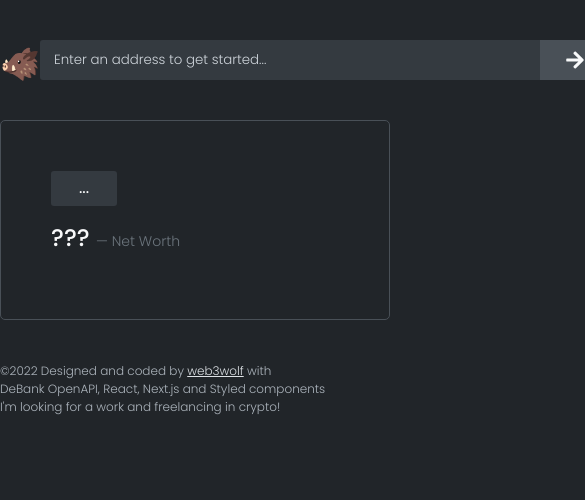
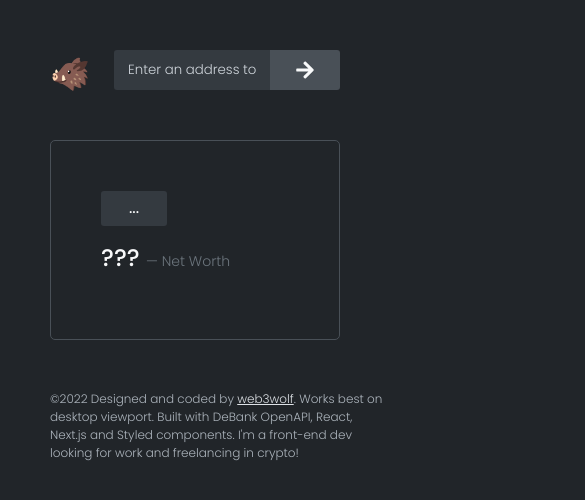
Before and after one commit to 0xfuje/dashboar, a Next.js app: page / in a window 390 px wide. Shown: the top 500 px of the page, 585 px wide, since content can reach past the window. Built offline with nearby package versions, Linux system fonts and the light colour scheme.

Commit message:
Minimal amount of responsive styling

```diff
--- a/components/Dashboard.tsx
+++ b/components/Dashboard.tsx
@@ -10,11 +10,15 @@ import GasStation from "./dashboard/GasStation";
 const StyledDashboard = styled.div`
     margin: 0 auto;
     background-color: ${({theme}) => theme.colors.dark2};
-    max-width: ${({theme}) => theme.sizes.width.dash1};
+    max-width: ${({theme}) => theme.sizes.width.full_width};
     border: 1px solid ${({theme}) => theme.colors.grey2};
     border-radius: ${({theme}) => theme.sizes.borrad.medium};
-    padding: ${({theme}) => theme.sizes.padding.dash};
-`
+    padding: ${({theme}) => theme.sizes.padding.normal};
+    @media (max-width: ${props => props.theme.breakpoints.medium}) {
+        border: none;
+        padding: ${({theme}) => theme.sizes.padding.normal};
+    };
+`;
 
 type propsType = {
     variant: 'main' | 'history' | 'gas-station',
--- a/components/Footer.tsx
+++ b/components/Footer.tsx
@@ -1,16 +1,21 @@
 import styled from "styled-components";
-import { useContext } from "react";
-import { DashboardContext } from "../context/dashboard.context";
+/* import { useContext } from "react";
+import { DashboardContext } from "../context/dashboard.context"; */
 
-const StyledFooter = styled.footer<IProps>`
+const StyledFooter = styled.footer`
     margin-top: 3rem;
-    margin-bottom: 3rem;
+    padding-bottom: 3rem;
+
     font-weight: 300;
     font-size: ${props => props.theme.sizes.font.normal};
     color: ${props => props.theme.colors.lightgrey2};
     text-align: center;
+    @media (max-width: ${props => props.theme.breakpoints.medium}) {
+        padding-left: ${({theme}) => theme.sizes.padding.normal};
+    }
     .Footer {
         &-para {
+            max-width: 60ch;
             text-align: left;
         }
         &-link {
@@ -24,18 +29,16 @@ const StyledFooter = styled.footer<IProps>`
     }
 `;
 
-interface IProps {
-    isLoading: boolean,
-}
+
 
 function Footer() {
-    const { wallet } = useContext(DashboardContext);
-    console.log(wallet.isLoading);
     const year = new Date().getFullYear();
     return (
-        <StyledFooter className="Footer" isLoading={wallet.isLoading}>
-            <p className="Footer-para">©{year} Designed and coded by <a className='Footer-link' href="https://github.com/web3wolf">web3wolf</a> with <br />DeBank OpenAPI, React, Next.js and Styled components
-            <br />I&#39;m looking for a work and freelancing in crypto!</p>
+        <StyledFooter className="Footer">
+            <p className="Footer-para">©{year} Designed and coded by <a className='Footer-link' href="https://github.com/web3wolf">web3wolf</a>.
+            Works best on desktop viewport.
+            Built with DeBank OpenAPI, React, Next.js and Styled components.
+            I&#39;m a front-end dev looking for work and freelancing in crypto!</p>
         </StyledFooter>
     )
 }
--- a/components/Header.tsx
+++ b/components/Header.tsx
@@ -6,9 +6,16 @@ import Image from 'next/image';
 const StyledHeader = styled.header`
     margin: 40px auto;
     display: flex;
-    max-width: ${props => props.theme.sizes.width.dash1};
+    max-width: ${props => props.theme.sizes.width.full_width};
     justify-content: space-between;
     background-color: ${props => props.theme.colors.dark2};
+    @media (max-width: ${props => props.theme.breakpoints.medium}) {
+        margin: ${({theme}) => theme.sizes.padding.normal};
+        margin-bottom: 0;
+        .Header-logo-container {
+            display: none
+        }
+    }
     .Header {
         &-logo {
             position: relative;
@@ -31,7 +38,10 @@ function Header() {
     return (
         <StyledHeader className='Header'>
                 <div className="Header-logo">
-                    <Image className='Header-logo-text' src='/dash.svg' width='100px' height='40px' alt='DashBoar Logo'/>
+                    <div className="Header-logo-container">
+                    <Image className='Header-logo-img' src='/dash.svg' width='100px' height='40px' alt='DashBoar Logo'/>
+                    </div>
+
                     <div className="Header-logo-boar"> 🐗</div>
                 </div>
 
--- a/components/Loader.tsx
+++ b/components/Loader.tsx
@@ -4,10 +4,13 @@ import DashHeader from "./dashboard/main/DashHeader";
 const StyledLoader = styled.div`
     margin: 0 auto;
     background-color: ${({theme}) => theme.colors.dark2};
-    max-width: ${({theme}) => theme.sizes.width.dash1};
+    max-width: ${({theme}) => theme.sizes.width.full_width};
     border: 0.5px solid ${({theme}) => theme.colors.grey2};
     border-radius: ${({theme}) => theme.sizes.borrad.medium};
-    padding: ${({theme}) => theme.sizes.padding.dash};
+    padding: ${({theme}) => theme.sizes.padding.normal};
+    @media (max-width: ${props => props.theme.breakpoints.medium}) {
+        margin: ${({theme}) => theme.sizes.padding.normal};
+    }
 
     .Loader {
         &-animation {
--- a/components/SearchBar.tsx
+++ b/components/SearchBar.tsx
@@ -10,10 +10,9 @@ const StyledSearchBar = styled.div`
     justify-content: space-between;
 
     .SearchBar {
-
         &-input {
             font-family: ${props => props.theme.fontFamily};
-            width: ${props => props.theme.sizes.width.searchbar};
+            width: ${props => props.theme.sizes.width.small_width};
             font-weight: 300;
             background-color: ${props => props.theme.colors.dark1};
             color: ${props => props.theme.colors.light1};
@@ -28,6 +27,10 @@ const StyledSearchBar = styled.div`
             }
             &::placeholder {
                 color: ${props => props.theme.colors.lightgrey1};
+            }
+            @media (max-width: ${props => props.theme.breakpoints.medium}) {
+
+                width: calc(40vw);
             }
         }
         &-button {
--- a/components/dashboard/StyledDash.tsx
+++ b/components/dashboard/StyledDash.tsx
@@ -5,7 +5,7 @@ const StyledDash = styled.div`
     max-width: 100%;
     border: 0.5px solid ${({theme}) => theme.colors.grey2};
     border-radius: ${({theme}) => theme.sizes.borrad.medium};
-    padding: ${({theme}) => theme.sizes.padding.sm_dash};
+    padding: ${({theme}) => theme.sizes.padding.small};
 `
 
 export default StyledDash;
--- a/components/dashboard/main/DashHeader.tsx
+++ b/components/dashboard/main/DashHeader.tsx
@@ -5,6 +5,7 @@ import { DashboardContext } from "../../../context/dashboard.context";
 
 const StyledDashHeader = styled.div`
     .DashHeader {
+
         &-address {
             display: inline-block;
             background-color: ${({theme}) => theme.colors.dark1};
--- a/components/dashboard/main/Networks.tsx
+++ b/components/dashboard/main/Networks.tsx
@@ -13,6 +13,9 @@ const StyledNetworks = styled.div`
             display: grid;
             grid-gap: 10px;
             grid-template-columns: 162.5px 162.5px 162.5px 162.5px;
+            @media (max-width: ${props => props.theme.breakpoints.medium}) {
+                grid-template-columns: 162.5px 162.5px;
+            }
             grid-auto-rows: 60px;
         }
 
--- a/components/dashboard/main/Protocols.tsx
+++ b/components/dashboard/main/Protocols.tsx
@@ -13,6 +13,9 @@ const StyledProtocols = styled.div`
             display: grid;
             grid-gap: 10px;
             grid-template-columns: 162.5px 162.5px 162.5px 162.5px;
+            @media (max-width: ${props => props.theme.breakpoints.medium}) {
+                grid-template-columns: 162.5px 162.5px;
+            }
             grid-auto-rows: 60px;
         }
     }
--- a/components/dashboard/main/Wallet.tsx
+++ b/components/dashboard/main/Wallet.tsx
@@ -43,6 +43,12 @@ const StyledWallet = styled.div`
             div:nth-child(5n + 6), div:nth-child(5n + 7) {
                 color: ${({theme}) => theme.colors.light3};
                 font-weight: 300;
+
+            }
+            &-price, &-balance {
+                @media (max-width: ${props => props.theme.breakpoints.medium}) {
+                    opacity: 0;
+                }
             }
             &-item {
                 &-asset {
@@ -67,12 +73,15 @@ const StyledWallet = styled.div`
                 }
                 &-price, &-balance {
                     font-weight: 300;
-
                     color: ${({theme}) => theme.colors.light3};
+                    @media (max-width: ${props => props.theme.breakpoints.medium}) {
+                        opacity: 0;
+                    }
                 }
             }
 
         }
+
 
 
     }
--- a/styles/globalStyles.js
+++ b/styles/globalStyles.js
@@ -32,9 +32,8 @@ html {
 }
 body {
     max-width: ${props => props.theme.sizes.width.full_width};
+    background-color: ${props => props.theme.colors.dark2};
     margin: 0 auto;
-
-
 }
 `
 
--- a/styles/theme.ts
+++ b/styles/theme.ts
@@ -25,9 +25,7 @@ declare module 'styled-components' {
                 xlarge: string
             },
             width: {
-                dash1: string,
-                dash2: string,
-                searchbar: string,
+                small_width: string,
                 full_width: string
             },
             icon: {
@@ -40,10 +38,14 @@ declare module 'styled-components' {
                 medium: string
             },
             padding: {
-                sm_dash: string,
-                dash: string
+                xsmall: string,
+                small: string,
+                normal: string
             }
         },
+        breakpoints: {
+            medium: string,
+        }
 
     }
 }
@@ -73,9 +75,7 @@ const theme: DefaultTheme = {
             xlarge: '24px'
         },
         width: {
-            dash1: '780px',
-            dash2: '500px',
-            searchbar: '500px',
+            small_width: '500px',
             full_width: '780px',
         },
         icon: {
@@ -88,9 +88,13 @@ const theme: DefaultTheme = {
             medium: '5px'
         },
         padding: {
-            sm_dash: '20px',
-            dash: '50px'
+            xsmall: '10px',
+            small: '20px',
+            normal: '50px'
         }
+    },
+    breakpoints: {
+        medium: '780px'
     }
 
 
```
Also changed, not shown: public/background.png (added), public/background.svg.
